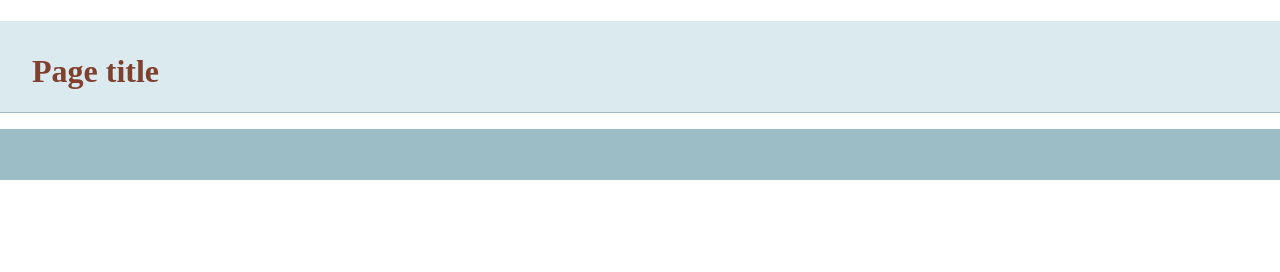
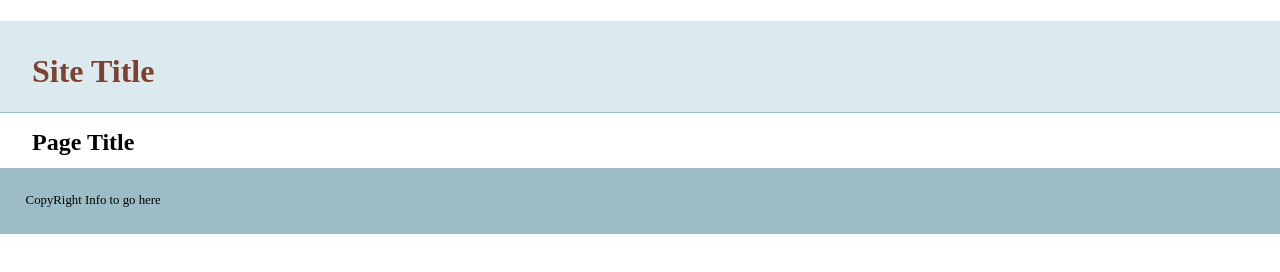
Before and after one commit to karolinashirokova/git-basics, a plain HTML site: page index.html in a window 1280 px wide. Drawn offline with nearby package versions, Linux system fonts and the light colour scheme.

Commit message:
added more into to template

```diff
--- a/index.html
+++ b/index.html
@@ -14,13 +14,14 @@
     </head>
     <body>
     <header>
-	<h1>Page title</h1>
+	<h1>Site Title</h1>
     </header>
     <nav id="pageNav">
     </nav>
     <main>
+        <h2>Page Title </h2>
     </main>
-    <footer>
+    <footer> CopyRight Info to go here
     </footer>
         <script>
 //use the modernizr load to load up external scripts. This will load the scripts asynchronously, but the order listed matters. Although it will load all scripts in parallel, it will execute them in the order listed
```
